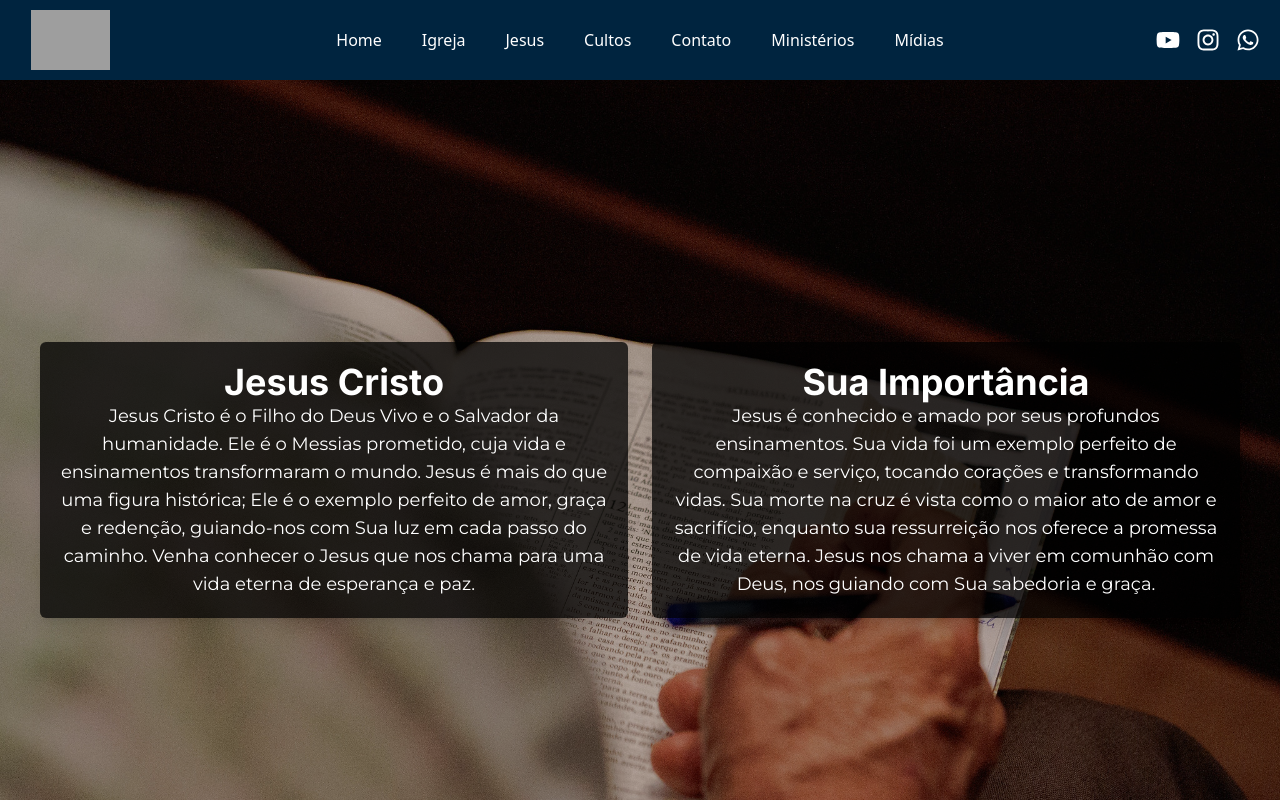
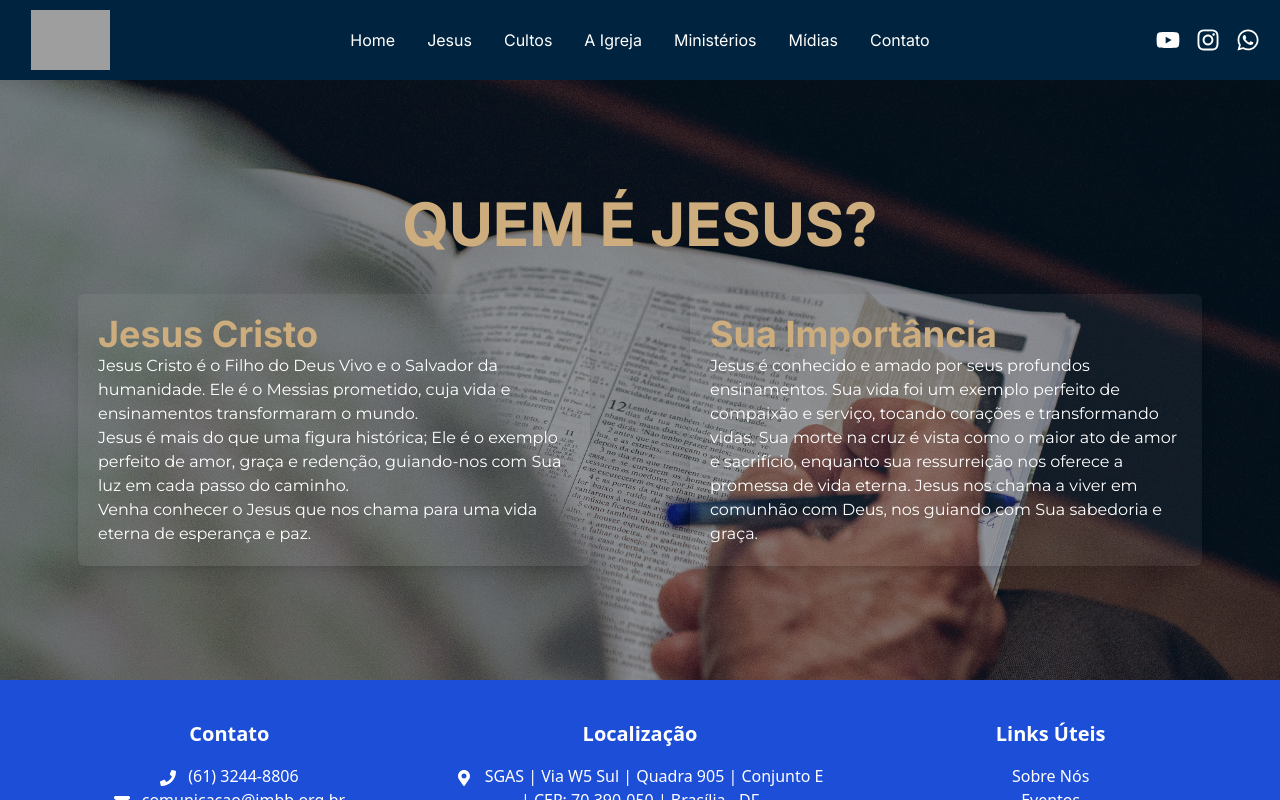
Before and after one commit to Jotagamaral/igreja-memorial-batista, a React (Create React App) app: page /jesus in a window 1280 px wide. Shown: the top 800 px of the page. Built offline with nearby package versions, Linux system fonts and the light colour scheme; grey boxes are pictures that could not be loaded.

Commit message:
Add jesus component and style

```diff
--- a/src/components/ChurchHistory.js
+++ b/src/components/ChurchHistory.js
@@ -7,20 +7,22 @@ const ChurchHistory = ({
   titleWeight = "font-bold",
   titleAlign = "text-center",
   titleFont = "font-inter",
+  titleColor = 'text-black',
   descriptionAlign = "text-left",
   descriptionSize = "text-base",
   descriptionWeight = "font-normal",
-  descriptionFont = "font-montserrat"
+  descriptionFont = "font-montserrat",
+  descriptionColor = 'text-black'
 }) => {
   return (
     <div>
       <h2
-        className={`${titleSize} ${titleWeight} ${titleAlign} ${titleFont}`}
+        className={`${titleSize} ${titleWeight} ${titleAlign} ${titleFont} ${titleColor}`}
         dangerouslySetInnerHTML={{ __html: title }}
       ></h2>
-      <p className={`${descriptionSize} ${descriptionWeight} ${descriptionAlign} ${descriptionFont}`}>
-        {description}
-      </p>
+      <p className={`${descriptionSize} ${descriptionWeight} ${descriptionAlign} ${descriptionFont} ${descriptionColor}`}
+        dangerouslySetInnerHTML={{ __html: description }}
+      ></p>
     </div>
   );
 };
--- a/src/components/Header.js
+++ b/src/components/Header.js
@@ -48,14 +48,14 @@ const Header = () => {
           </button>
         </div>
         <nav className={`col-span-1 ${isOpen ? 'block' : 'hidden'} md:flex md:justify-center`}>
-            <ul className="flex flex-col md:flex-row justify-center space-y-2 md:space-y-0 md:space-x-10">
+          <ul className="flex flex-col md:flex-row justify-center space-y-2 md:space-y-0 md:space-x-8 font-inter">
             <li><Link to="/" onClick={scrollToTop} className="text-white no-underline hover:underline">Home</Link></li>
-              <li><Link to="/" className="text-white no-underline hover:underline">Igreja</Link></li>
             <li><Link to="/" className="text-white no-underline hover:underline">Jesus</Link></li>
             <li><Link to="/" className="text-white no-underline hover:underline">Cultos</Link></li>
-              <li><Link to="/" className="text-white no-underline hover:underline">Contato</Link></li>
+            <li><Link to="/" className="text-white no-underline hover:underline whitespace-nowrap">A Igreja</Link></li>
             <li><Link to="/" className="text-white no-underline hover:underline">Ministérios</Link></li>
             <li><Link to="/" className="text-white no-underline hover:underline">Mídias</Link></li>
+            <li><Link to="/" className="text-white no-underline hover:underline">Contato</Link></li>
           </ul>
         </nav>
         <div className="hidden md:flex space-x-4 justify-end">
@@ -72,8 +72,9 @@ const Header = () => {
       </div>
     </header>
 
+
     <div className={`fixed top-0 w-full z-50 transition-transform duration-500 ease-in-out ${showFixedHeader ? 'opacity-100 transform translate-y-0' : 'transform -translate-y-full'}`}>
-        <header className="bg-custom-blue bg-opacity-90 text-white p-5">
+      <header className="bg-custom-blue text-white p-5">
         <div className="grid grid-cols-3 items-center">
           <div className="h-10 md:ml-1 text-left">
             <Link to="/" onClick={scrollToTop}>
@@ -86,14 +87,14 @@ const Header = () => {
             </button>
           </div>
           <nav className={`col-span-1 ${isOpen ? 'block' : 'hidden'} md:flex md:justify-center`}>
-              <ul className="flex flex-col md:flex-row justify-center space-y-2 md:space-y-0 md:space-x-10">
+            <ul className="flex flex-col md:flex-row justify-center space-y-2 md:space-y-0 md:space-x-8 font-inter">
               <li><Link to="/" onClick={scrollToTop} className="text-white no-underline hover:underline">Home</Link></li>
-                <li><Link to="/" className="text-white no-underline hover:underline">Igreja</Link></li>
               <li><Link to="/" className="text-white no-underline hover:underline">Jesus</Link></li>
               <li><Link to="/" className="text-white no-underline hover:underline">Cultos</Link></li>
-                <li><Link to="/" className="text-white no-underline hover:underline">Contato</Link></li>
+              <li><Link to="/" className="text-white no-underline hover:underline whitespace-nowrap">A Igreja</Link></li>
               <li><Link to="/" className="text-white no-underline hover:underline">Ministérios</Link></li>
               <li><Link to="/" className="text-white no-underline hover:underline">Mídias</Link></li>
+              <li><Link to="/" className="text-white no-underline hover:underline">Contato</Link></li>
             </ul>
           </nav>
           <div className="hidden md:flex space-x-4 justify-end">
--- a/src/components/ParallaxSection.js
+++ b/src/components/ParallaxSection.js
@@ -1,10 +1,10 @@
 import React from 'react';
 
-const ParallaxSection = ({ backgroundImage, children }) => {
+const ParallaxSection = ({ backgroundImage, children, height ='h-screen'}) => {
   return (
     <div className="relative">
-      <div className="bg-fixed bg-center bg-cover h-screen" style={{ backgroundImage: `url(${backgroundImage})` }}>
-        <div className="bg-opacity-25 bg-black h-full flex items-center">
+      <div className="bg-fixed bg-center bg-cover h-screen" style={{ backgroundImage: `url(${backgroundImage})`, height }}>
+        <div className="bg-opacity-40 bg-custom-blue h-full flex items-center">
           <div className="w-full p-10 text-white">
             {children}
           </div>
--- a/src/pages/Home.js
+++ b/src/pages/Home.js
@@ -10,7 +10,7 @@ const Home = () => {
         <Welcome/>
       </div>
 
-      <div id="contact" className="w-full">
+      <div id="contact">
         <Jesus/>
       </div>
 
--- a/src/pages/Jesus.js
+++ b/src/pages/Jesus.js
@@ -4,31 +4,40 @@ import ParallaxSection from '../components/ParallaxSection';
 
 const Jesus = () => {
   return (
-    <ParallaxSection backgroundImage="/assets/parallax-photo.jpg">
-      <div className="grid grid-cols-1 md:grid-cols-2 gap-6">
-        <div className="p-5 bg-black bg-opacity-75 rounded-md shadow-lg transform transition-transform duration-500 hover:scale-105">
+    <ParallaxSection backgroundImage="/assets/parallax-photo.jpg" height='75vh'>
+      <div className="text-center text-white">
+        <h1 className="text-6xl font-bold mb-10 font-inter text-custom-gold">QUEM É JESUS?</h1>
+        <div className="grid grid-cols-1 md:grid-cols-2 gap-6 ">
+          <div className="p-5 bg-white bg-opacity-5 rounded-md shadow-lg transform transition-transform duration-500 hover:scale-105 max-w-lg mx-auto">
             <ChurchHistory
               title="Jesus Cristo"
-            description="Jesus Cristo é o Filho do Deus Vivo e o Salvador da humanidade. Ele é o Messias prometido, cuja vida e ensinamentos transformaram o mundo. Jesus é mais do que uma figura histórica; Ele é o exemplo perfeito de amor, graça e redenção, guiando-nos com Sua luz em cada passo do caminho. Venha conhecer o Jesus que nos chama para uma vida eterna de esperança e paz."
+              description="Jesus Cristo é o Filho do Deus Vivo e o Salvador da humanidade. Ele é o Messias prometido, cuja vida e ensinamentos transformaram o mundo.<br />
+              Jesus é mais do que uma figura histórica; Ele é o exemplo perfeito de amor, graça e redenção, guiando-nos com Sua luz em cada passo do caminho. <br />
+              Venha conhecer o Jesus que nos chama para uma vida eterna de esperança e paz."
               titleSize="text-4xl"
               titleWeight="font-semibold"
-            titleAlign=""
-            descriptionSize="text-lg"
-            descriptionWeight="font-light"
-            descriptionAlign="text-center"
+              titleAlign="text-left"
+              titleColor="text-custom-gold"
+              descriptionSize=""
+              descriptionWeight="font-extralight"
+              descriptionAlign="text-left"
+              descriptionColor="text-white"
             />
           </div>
-        <div className="p-5 bg-black bg-opacity-75 rounded-md shadow-lg transform transition-transform duration-500 hover:scale-105">
+          <div className="p-5 bg-white bg-opacity-5 rounded-md shadow-lg transform transition-transform duration-500 hover:scale-105 max-w-lg mx-auto">
             <ChurchHistory
               title="Sua Importância"
               description="Jesus é conhecido e amado por seus profundos ensinamentos. Sua vida foi um exemplo perfeito de compaixão e serviço, tocando corações e transformando vidas. Sua morte na cruz é vista como o maior ato de amor e sacrifício, enquanto sua ressurreição nos oferece a promessa de vida eterna. Jesus nos chama a viver em comunhão com Deus, nos guiando com Sua sabedoria e graça."
               titleSize="text-4xl"
               titleWeight="font-semibold"
-            titleAlign=""
-            descriptionSize="text-lg"
+              titleAlign="text-left"
+              titleColor="text-custom-gold"
+              descriptionSize=""
               descriptionWeight="font-light"
-            descriptionAlign="text-center"
+              descriptionAlign="text-left"
+              descriptionColor="text-white"
             />
+          </div>
         </div>
       </div>
     </ParallaxSection>
--- a/src/pages/Welcome.js
+++ b/src/pages/Welcome.js
@@ -7,7 +7,7 @@ import { Link } from 'react-router-dom';
 const Welcome = () => {
   return (
     <div>
-      <ParallaxSection backgroundImage="/assets/welcome-background.jpg">
+      <ParallaxSection backgroundImage="/assets/welcome-background.jpg" >
         <div className="flex flex-col items-start p-10 space-y-4 text-white">
         <ChurchHistory
             title="Bem-vindo à Igreja <br /> Memorial Batista"
@@ -15,9 +15,11 @@ const Welcome = () => {
             titleSize="text-6xl"
             titleWeight="font-bold"
             titleAlign="text-left"
+            titleColor='text-white'
             descriptionAlign="text-left"
             descriptionSize="text-lg"
             descriptionWeight="font-bold"
+            descriptionColor='text-white'
           />
           <Link to="/contact">
             <button className="font-montserrat font-bold bg-custom-blue text-white py-2 px-4 rounded-md hover:bg-blue-950 transition">
@@ -27,7 +29,7 @@ const Welcome = () => {
         </div>
       </ParallaxSection>
 
-      <div id="home" className="h-full mx-auto grid grid-cols-1 md:grid-cols-2 gap-6 p-2">
+      <div id="home" className="h-full mx-auto grid grid-cols-1 md:grid-cols-2 gap-6 p-2 ">
         <ChurchHistory
             title="Boas-Vindas"
             description="A Igreja Memorial Batista tem como missão divulgar a mensagem salvadora do Evangelho e levar vidas a Cristo. Nós, da família Memorial, damos as boas-vindas a todos os visitantes, convidando-os a participar da nossos eventos presencialmente ou online."
--- a/tailwind.config.js
+++ b/tailwind.config.js
@@ -8,6 +8,7 @@ module.exports = {
     extend: {
       colors: {
         'custom-blue': '#00243F',
+        'custom-gold': '#CDAD7D'
       },
       fontFamily: {
         inter: ['Inter', 'sans-serif'],
```
Lines whose indentation alone changed are shown as unchanged.
